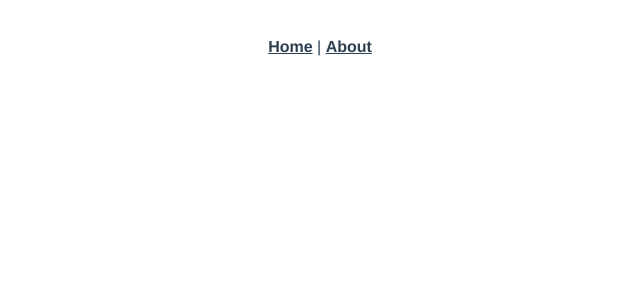
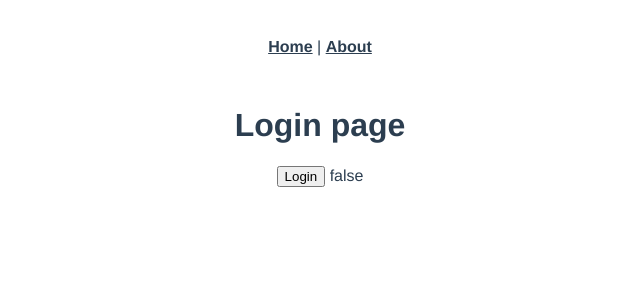
Before and after one commit to nutchy/try-vuex-persist, a Vue app: page /login in a window 1280 px wide. Shown: the top 300 px of the page, without its empty margins (320-960 px from the left). Built offline with nearby package versions, Linux system fonts and the light colour scheme.

Commit message:
simple required login

```diff
--- a/src/router/index.js
+++ b/src/router/index.js
@@ -2,7 +2,18 @@ import Vue from 'vue'
 import VueRouter from 'vue-router'
 import Home from '../views/Home.vue'
 
+import store from '../store'
+
 Vue.use(VueRouter)
+
+const requiredAuth = (to, from, next) => {
+  const isLoggedIn = store.getters['auth/isLoggedIn']
+  if (isLoggedIn) {
+    next()
+    return
+  }
+  next({ name: 'Login' })
+}
 
 const routes = [
   {
@@ -13,10 +24,16 @@ const routes = [
   {
     path: '/about',
     name: 'About',
+    beforeEnter: requiredAuth,
     // route level code-splitting
     // this generates a separate chunk (about.[hash].js) for this route
     // which is lazy-loaded when the route is visited.
     component: () => import(/* webpackChunkName: "about" */ '../views/About.vue')
+  },
+  {
+    path: '/login',
+    name: 'Login',
+    component: () => import('../views/Login.vue')
   }
 ]
 
--- /dev/null
+++ b/src/views/Login.vue
@@ -0,0 +1,29 @@
+<template>
+  <div>
+    <h1>Login page</h1>
+    <button @click="login">Login</button>
+    {{isLoggedIn}}
+  </div>
+</template>
+
+<script>
+import { createNamespacedHelpers } from 'vuex'
+const authStore = createNamespacedHelpers('auth')
+export default {
+  methods: {
+    ...authStore.mapActions(['login'])
+  },
+  computed: {
+    ...authStore.mapGetters(['isLoggedIn'])
+  },
+  watch: {
+    isLoggedIn: function(val) {
+      val && this.$router.push({ name: 'About'})
+    }
+  }
+}
+</script>
+
+<style>
+
+</style>
```
